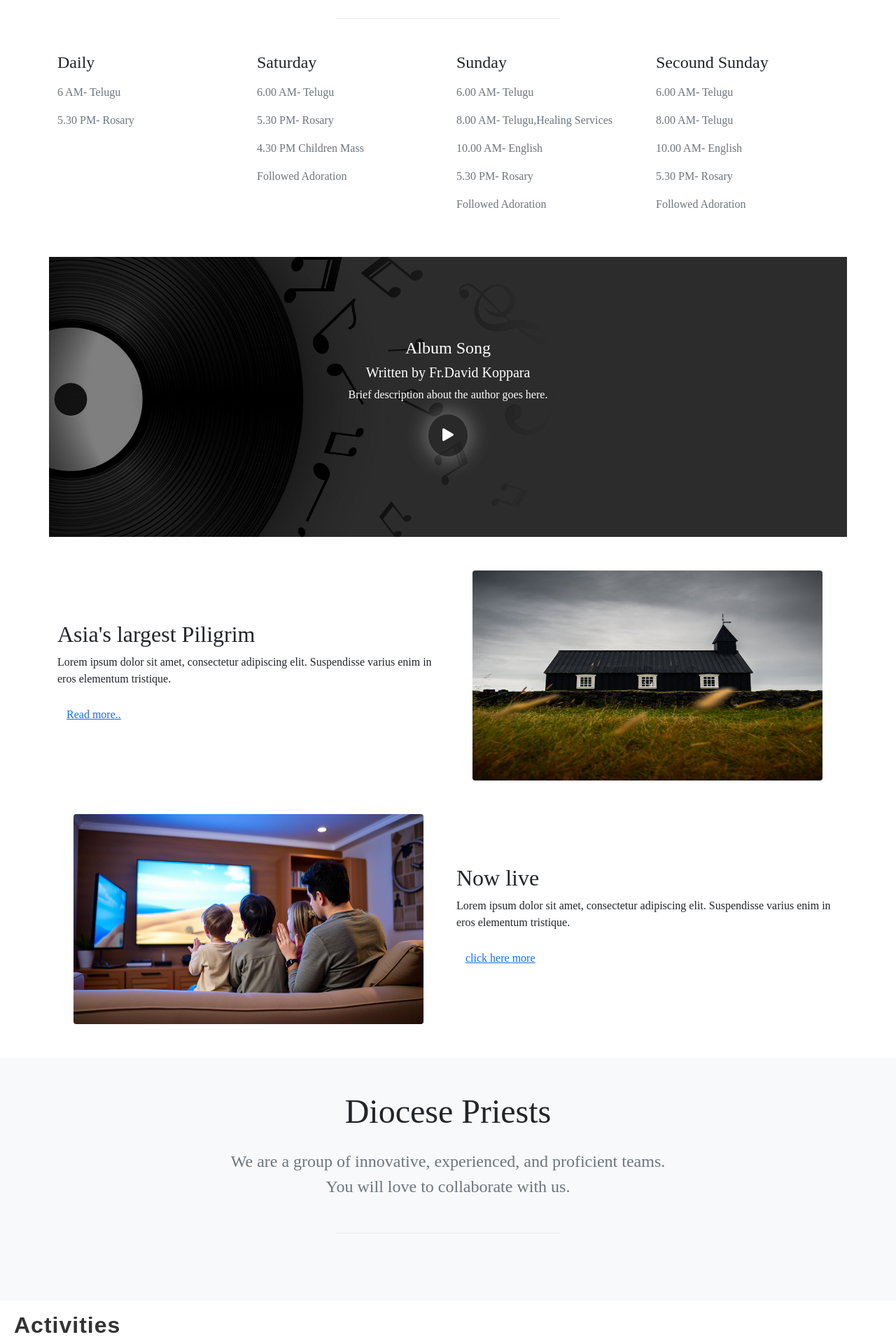
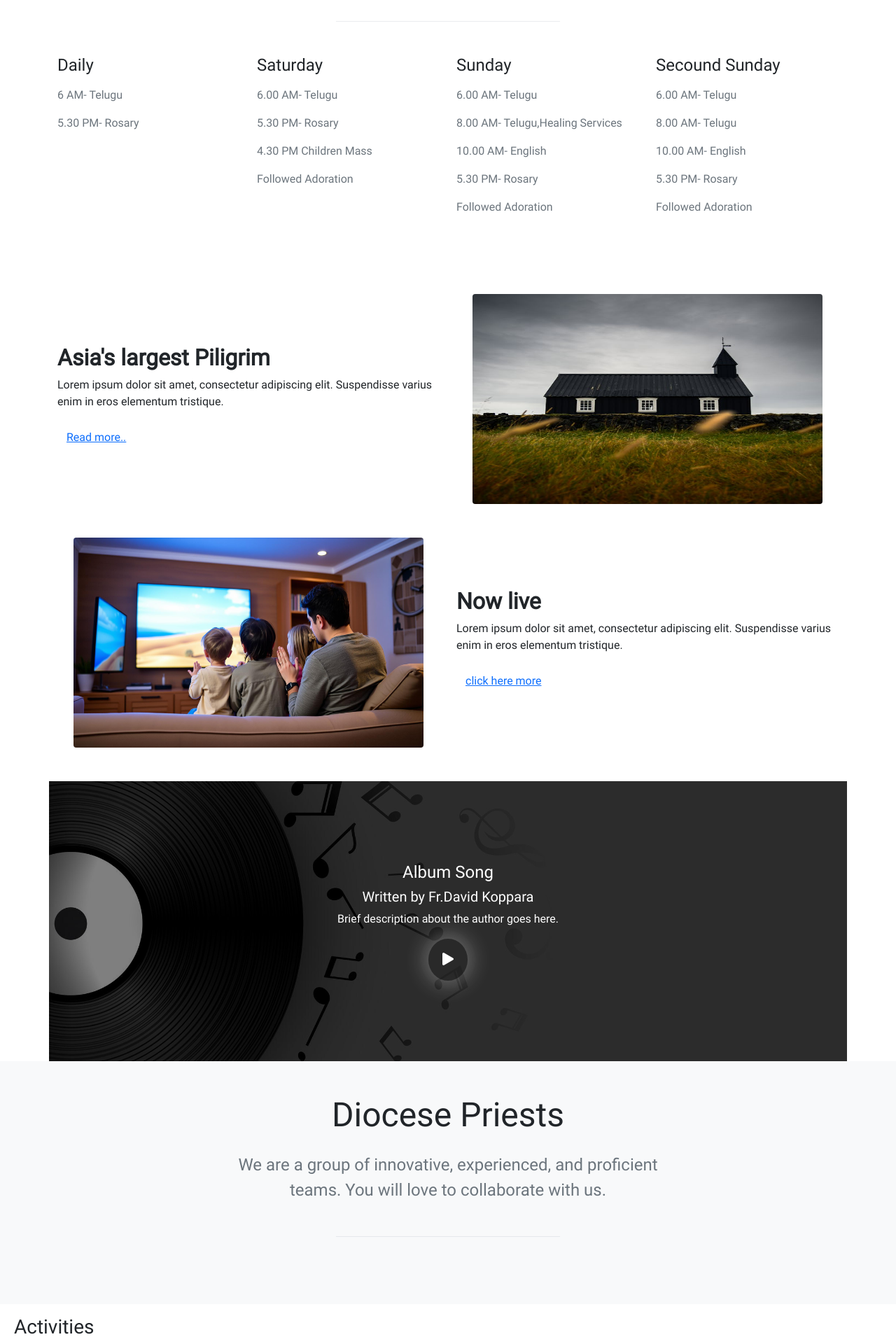
Before and after one commit to vidyasagar8374/infant, a Laravel app: page / in a window 1280 px wide. Shown: the part 200-2120 px from the top of the page at 70% size. Run offline with Laravel 12, Linux system fonts and the light colour scheme; data that the repository does not hold is empty; some web fonts are replaced.

Commit message:
added new changes

```diff
--- a/app/Http/Controllers/InpageController.php
+++ b/app/Http/Controllers/InpageController.php
@@ -49,13 +49,14 @@ class InpageController extends Controller
         ->orderBy(DB::raw('YEAR(date)'), 'desc')
         ->orderBy(DB::raw('MONTH(date)'), 'desc')
         ->get();
-
+        // dd($listdata);
          // Group the data by year and month for easier display in the view
          $groupedData = [];
 
          foreach ($listdata as $data) {
          $groupedData[$data->year][$data->month][] = $data; // Store full row data in array
          }
+        //  dd($groupedData);
          // dd($groupedData);
          return view('basefile.youtube', compact('groupedData'));
  }
--- a/public/css/style.css
+++ b/public/css/style.css
@@ -1,36 +1,46 @@
   /* Define Playfair Display font */
   @font-face {
-    font-family: 'Playfair Display';
-    src: url('fonts/PlayfairDisplay-Regular.ttf') format('truetype'),
-         url('fonts/PlayfairDisplay-Regular.woff') format('woff');
-    font-weight: 400;
-    font-style: normal;
+    font-family: 'Roboto';
+    src: url('fonts/Roboto-Regular.ttf') format('truetype');
+
   }
 
-  @font-face {
-    font-family: 'Playfair Display';
-    src: url('fonts/PlayfairDisplay-Bold.ttf') format('truetype'),
-         url('fonts/PlayfairDisplay-Bold.woff') format('woff');
-    font-weight: 700;
-    font-style: normal;
-  }
-  /* Apply Playfair Display to the entire body */
 body {
-  font-family: 'Playfair Display', serif;
+  font-family: 'Roboto', sans-serif;
+  font-weight: 400; /* Regular */
 }
 
-/* Use specific weights for different elements */
+/* Different font weights */
 h1 {
-  font-family: 'Playfair Display', serif;
-  font-weight: 700;
+  font-family: 'Roboto', sans-serif;
+  font-weight: 900; /* Black */
 }
-h1, h2, h3, h4, h5, h6 {
-  font-family: 'Playfair Display', serif;
+
+h2 {
+  font-family: 'Roboto', sans-serif;
+  font-weight: 700; /* Bold */
+}
+
+h3 {
+  font-family: 'Roboto', sans-serif;
+  font-weight: 500; /* Medium */
 }
 
 p {
-  font-family: 'Playfair Display', serif;
-  font-weight: 400;
+  font-family: 'Roboto', sans-serif;
+  font-weight: 300; /* Light */
+}
+
+/* Italic styling */
+em {
+  font-family: 'Roboto', sans-serif;
+  font-style: italic;
+}
+
+/* Using Ultra Thin */
+.thin-text {
+  font-family: 'Roboto', sans-serif;
+  font-weight: 100; /* Thin */
 }
 
   /* Initial navbar background transparent */
@@ -92,31 +102,6 @@ p {
   margin-top: 20px;            /* Add some top margin */
 }
 
-.activity-text {
-  position: relative;          /* To position the underline */
-  font-size: 2rem;           /* Adjust font size */
-  font-weight: bold;           /* Make text bold */
-  color: #333;                 /* Set text color */
-  letter-spacing: 1px;         /* Add some spacing between letters */
-  font-family: 'Arial', sans-serif;  /* Choose a modern font */
-}
-.activity-text::after {
-  content: '';
-  position: absolute;
-  width: 13%;
-  transform: scaleX(0);
-  height: 2px;
-  bottom: 0;
-  left: 0;
-  background-color: #0087ca;
-  transition: transform 0.25s ease-out;
-}
-.activity-text:hover::after {
-  transform: scaleX(1);
-}
-.activity-text::after {
-  transform-origin: bottom center;
-}
 @media (max-width: 991.98px) {
   /* When the navbar collapses (typically on mobile), change the background */
   .navbar-collapse {
--- a/resources/views/welcome.blade.php
+++ b/resources/views/welcome.blade.php
@@ -4,7 +4,7 @@
 @section('content')
  <div class="content">
         <!-- Carousel -->
-        <div id="churchCarousel" class="carousel slide" data-bs-ride="carousel" data-bs-interval="2000">
+        <div id="churchCarousel" class="carousel slide" data-bs-ride="carousel" data-bs-interval="3000">
     <div class="carousel-inner">
         @foreach($banners as $key => $banner)
         <div class="carousel-item {{ $key == 0 ? 'active' : '' }}">
@@ -13,8 +13,8 @@
             @else
             <p></p>
             @endif
-            <div class="carousel-caption d-none d-md-block">
-                <h5>{{ $banner->title }}</h5>
+            <div class="carousel-caption">
+                <h1>{{ $banner->title }}</h1>
                 <p>{{ $banner->description }}</p>
             </div>
         </div>
@@ -33,11 +33,11 @@
 
         <!-- ==============mass feature =====================-->
 	<!-- Service 3 - Bootstrap Brain Component -->
-<section class="py-5 py-xl-8">
+<section class="pt-5 pb-5">
     <div class="container" id="services">
       <div class="row justify-content-md-center">
         <div class="col-12 col-md-10 col-lg-8 col-xl-7 col-xxl-6" data-aos="fade-up">
-          <h2 class="mb-4 display-5 text-center">Mass and Prayer Timings</h2>
+          <h2 class="mb-4 text-center">Mass and Prayer Timings</h2>
           <p class="text-secondary mb-5 text-center">We are dedicated to delivering exceptional services that drive success and transform your business. With a commitment to excellence, we take pride in offering a comprehensive range of services.</p>
           <hr class="w-50 mx-auto mb-5 mb-xl-9 border-dark-subtle">
         </div>
@@ -100,97 +100,10 @@
     </div>
   </section>
 
-  <!-- album song -->
-  <section>
-  <div class="container" style="background-image: url('{{ asset('inpageimages/album-song-infant-jesus.jpg') }}'); background-size: cover; background-position: center; height: 400px; display: flex; align-items: center; justify-content: center; position: relative;">
-    <!-- Dark Overlay for Better Text Readability -->
-    <div class="overlay" style="position: absolute; top: 0; left: 0; right: 0; bottom: 0; background-color: rgba(0, 0, 0, 0.5);"></div>
-
-    <!-- Content Area with Author Details and Play Icon -->
-    <div class="content text-center text-white" style="position: relative; z-index: 1;">
-        <!-- Author Information -->
-        <h4>Album Song</h4>
-        <h5>Written by Fr.David Koppara</h5>
-        <p>Brief description about the author goes here.</p>
-
-        <!-- Play Button Icon -->
-        <button type="button" class="play-button btn btn-primary" data-bs-toggle="modal" data-bs-target="#videoModal">
-        <i class="bi bi-play-fill"></i>
-    </button>
-    </div>
-</div>
-
-    <!-- Video Modal -->
-    <div class="modal fade" id="videoModal" tabindex="-1" aria-labelledby="videoModalLabel" aria-hidden="true">
-        <div class="modal-dialog modal-lg">
-            <div class="modal-content">
-                <div class="modal-header">
-                    <h5 class="modal-title" id="videoModalLabel">Album Song Video</h5>
-                    <button type="button" class="btn-close" data-bs-dismiss="modal" aria-label="Close"></button>
-                </div>
-                <div class="modal-body">
-                    <div class="ratio ratio-16x9">
-                    <iframe width="560" height="315"  id="youtubeVideo"  src="" title="YouTube video player" frameborder="0" allow="accelerometer; autoplay; clipboard-write; encrypted-media; gyroscope; picture-in-picture; web-share" referrerpolicy="strict-origin-when-cross-origin" allowfullscreen></iframe>
-                    </div>
-                </div>
-            </div>
-        </div>
-    </div>
-</section>
-
-
-@if(count($posts))
-<section class="comingup-events">
-  <div class="container pt-3 pb-3">
-    <h3 class="activity-text">Upcoming Events</h3>
-  </div>
-<div class="container">
-<div class="row">
-  @foreach($posts as $post)
-    <div class="col-lg-4">
-        <div class="card card-margin" data-aos="zoom-in" data-aos-duration="2000">
-            <div class="card-header no-border">
-                <h5 class="card-title">{{ $post->title }}</h5>
-            </div>
-            <div class="card-body pt-0">
-                <div class="widget-49">
-                    <div class="widget-49-title-wrapper pt-1">
-                        <div class="widget-49-date-primary">
-                        <span class="widget-49-date-day">{{ \Carbon\Carbon::parse($post->date)->format('d') }}</span>
-                        <span class="widget-49-date-month">{{ \Carbon\Carbon::parse($post->date)->format('M') }}</span>
-                        </div>
-                        <div class="widget-49-meeting-info">
-                            <span class="widget-49-pro-title">{{ $post->subtitle }}</span>
-                            <span class="widget-49-meeting-time"></span>
-                        </div>
-                    </div>
-                    <ol class="widget-49-meeting-points">
-                      @if(!empty($post->subtitle))
-                        <li class="widget-49-meeting-item"><span>{{ $post->subtitle }}</span></li>
-                        @endif
-                        @if(!empty($post->subtitle))
-                        <li class="widget-49-meeting-item"><span>{{ $post->description  }}</span></li>
-                        @endif
-
-                    </ol>
-                    @if(file_exists(public_path($post->file)))
-                      <div class="widget-49-meeting-action">
-                          <a href="{{ asset($post->file) }}" class="btn btn-sm btn-flash-border-primary" target="_blank"><i class="bi bi-file-earmark-pdf"></i></a>
-                      </div>
-                      @else
-                          <p></p>
-                      @endif
-                </div>
-            </div>
-        </div>
-    </div>
- @endforeach
-</div>
-</div>
-  </section>
-@endif
-    <!-- alternative section -->
-    <div class="container my-5">
+  <!-- alternative -->
+  <section class="alternative-section">
+          <!-- alternative section -->
+  <div class="container my-5">
       <div class="row align-items-center">
           <!-- Left column: Text -->
           <div class="col-md-6 order-md-1 order-1 text-center text-md-start" data-aos="fade-up">
@@ -244,6 +157,119 @@
           </div>
       </div> -->
         <!-- oldage donations -->
+
+
+  </section>
+<!-- end alternative -->
+
+  <!-- ========================================== Posts========================================== -->
+  @if(count($posts))
+<section class="comingup-events container pt-5 pb-5">
+  <div class="container pt-3 pb-3 text-center">
+    <h2 class="activity-text">Upcoming Events</h2>
+  </div>
+  <div class="swiper-container-wrapper" style="position: relative;">
+    <swiper-container
+    navigation="true"
+    space-between="20"
+    speed="500"
+    loop="true"
+    css-mode="true"
+    breakpoints='{
+        "320": {"slidesPerView": 1},
+        "640": {"slidesPerView": 2},
+        "1024": {"slidesPerView": 3}
+    }'>
+  @foreach($posts as $post)
+    <swiper-slide>
+        <div class="card card-margin" data-aos="zoom-in" data-aos-duration="2000">
+            <div class="card-header no-border">
+                <h5 class="card-title">{{ $post->title }}</h5>
+            </div>
+            <div class="card-body pt-0">
+                <div class="widget-49">
+                    <div class="widget-49-title-wrapper pt-1">
+                        <div class="widget-49-date-primary">
+                        <span class="widget-49-date-day">{{ \Carbon\Carbon::parse($post->date)->format('d') }}</span>
+                        <span class="widget-49-date-month">{{ \Carbon\Carbon::parse($post->date)->format('M') }}</span>
+                        </div>
+                        <div class="widget-49-meeting-info">
+                            <span class="widget-49-pro-title">{{ $post->subtitle }}</span>
+                            <span class="widget-49-meeting-time"></span>
+                        </div>
+                    </div>
+                    <ol class="widget-49-meeting-points">
+                      @if(!empty($post->subtitle))
+                        <li class="widget-49-meeting-item"><span>{{ $post->subtitle }}</span></li>
+                        @endif
+                        @if(!empty($post->subtitle))
+                        <li class="widget-49-meeting-item"><span>{{ $post->description  }}</span></li>
+                        @endif
+
+                    </ol>
+                    @if(file_exists(public_path($post->file)))
+                      <div class="widget-49-meeting-action">
+                          <a href="{{ asset($post->file) }}" class="btn btn-sm btn-flash-border-primary" target="_blank"><i class="bi bi-file-earmark-pdf"></i></a>
+                      </div>
+                      @else
+                          <p></p>
+                      @endif
+                </div>
+            </div>
+        </div>
+    </swiper-slide>
+ @endforeach
+
+</swiper-container>
+</div>
+
+  </section>
+@endif
+   <!-- ==========================================End Posts========================================== -->
+
+
+
+  <!-- album song -->
+  <section>
+  <div class="container" style="background-image: url('{{ asset('inpageimages/album-song-infant-jesus.jpg') }}'); background-size: cover; background-position: center; height: 400px; display: flex; align-items: center; justify-content: center; position: relative;">
+    <!-- Dark Overlay for Better Text Readability -->
+    <div class="overlay" style="position: absolute; top: 0; left: 0; right: 0; bottom: 0; background-color: rgba(0, 0, 0, 0.5);"></div>
+
+    <!-- Content Area with Author Details and Play Icon -->
+    <div class="content text-center text-white" style="position: relative; z-index: 1;">
+        <!-- Author Information -->
+        <h4>Album Song</h4>
+        <h5>Written by Fr.David Koppara</h5>
+        <p>Brief description about the author goes here.</p>
+
+        <!-- Play Button Icon -->
+        <button type="button" class="play-button btn btn-primary" data-bs-toggle="modal" data-bs-target="#videoModal">
+        <i class="bi bi-play-fill"></i>
+    </button>
+    </div>
+</div>
+
+    <!-- Video Modal -->
+    <div class="modal fade" id="videoModal" tabindex="-1" aria-labelledby="videoModalLabel" aria-hidden="true">
+        <div class="modal-dialog modal-lg">
+            <div class="modal-content">
+                <div class="modal-header">
+                    <h5 class="modal-title" id="videoModalLabel">Album Song Video</h5>
+                    <button type="button" class="btn-close" data-bs-dismiss="modal" aria-label="Close"></button>
+                </div>
+                <div class="modal-body">
+                    <div class="ratio ratio-16x9">
+                    <iframe width="560" height="315"  id="youtubeVideo"  src="" title="YouTube video player" frameborder="0" allow="accelerometer; autoplay; clipboard-write; encrypted-media; gyroscope; picture-in-picture; web-share" referrerpolicy="strict-origin-when-cross-origin" allowfullscreen></iframe>
+                    </div>
+                </div>
+            </div>
+        </div>
+    </div>
+</section>
+
+
+
+
   <!-- start Teams -->
     <!-- Team 1 - Bootstrap Brain Component -->
 <section class="bg-light py-3 py-md-5 py-xl-8 mb-3">
@@ -294,9 +320,18 @@
     <h3 class="activity-text">Activities</h3>
   </div>
   <div class="swiper-container-wrapper" style="position: relative;">
-  <div class="swiper-button-prev"></div>
-<div class="swiper-button-next"></div>
-  <swiper-container init="false">
+      <swiper-container
+        navigation="true"
+        space-between="20"
+        speed="500"
+        loop="true"
+        css-mode="true"
+        breakpoints='{
+            "320": {"slidesPerView": 1},
+            "640": {"slidesPerView": 2},
+            "1024": {"slidesPerView": 4}
+        }'>
+
     <swiper-slide>
       <div class="col-lg-12 col-sm-12" data-aos="fade-left" data-aos-duration="3000">
         <div class="card m-2 activities" style="width: 100%;">
```
Also changed, not shown: other parts of public/css/style.css (+1 -48 lines), public/js/custom.js (+0 -112 lines), resources/views/basefile/about.blade.php (+13 -6 lines), resources/views/basefile/youtube.blade.php (+14 -8 lines), public/css/PlayfairDisplay-Italic-VariableFont_wght.ttf (deleted), public/css/PlayfairDisplay-VariableFont_wght.ttf (deleted), public/fonts/Roboto-Black.ttf (added), public/fonts/Roboto-BlackItalic.ttf (added), public/fonts/Roboto-Bold.ttf (added), public/fonts/Roboto-BoldItalic.ttf (added), public/fonts/Roboto-Italic.ttf (added), public/fonts/Roboto-Light.ttf (added), public/fonts/Roboto-LightItalic.ttf (added), public/fonts/Roboto-Medium.ttf (added), 4 more files.
